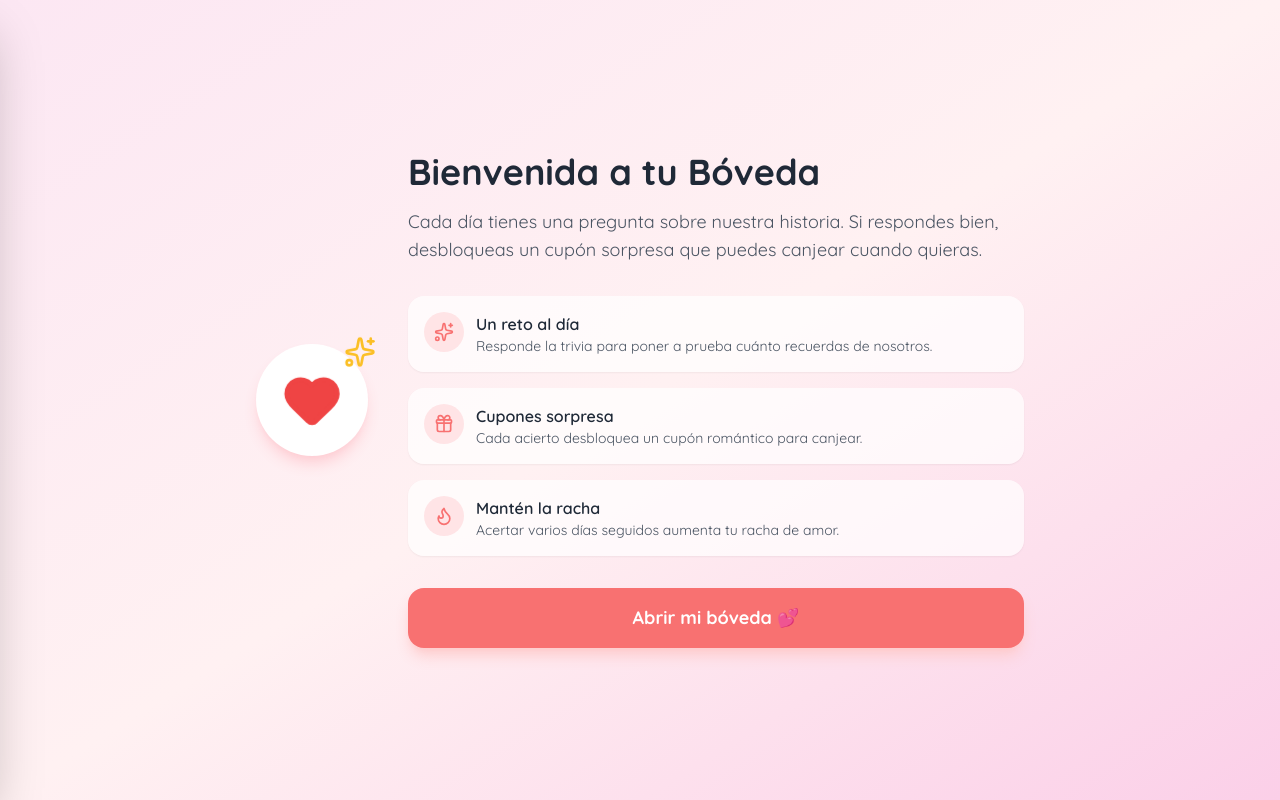
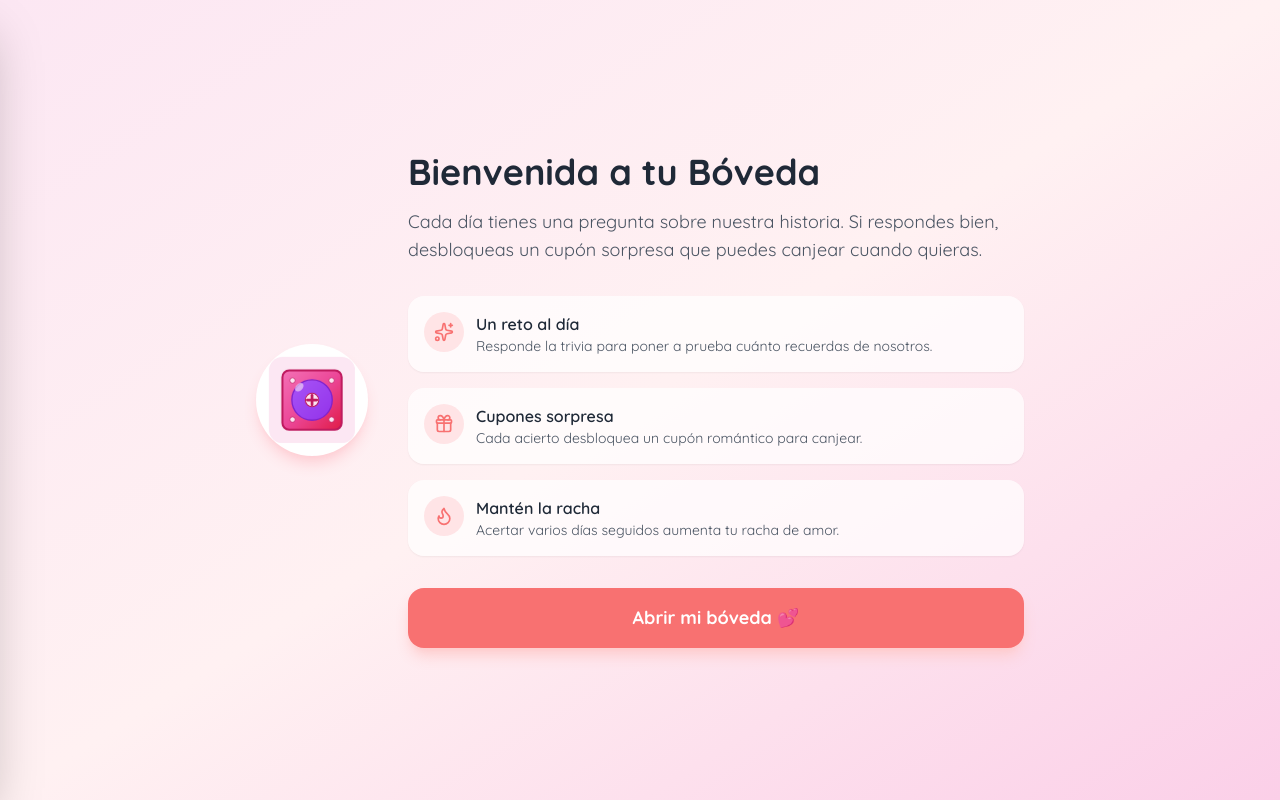
Before and after one commit to Rax0dev/trivia-cuponera, a React (Vite) app: page / in a window 1280 px wide. Built offline with nearby package versions, Linux system fonts and the light colour scheme.

Commit message:
Cambiar icono de bienvenida de corazón con estrellas a bóveda

```diff
--- a/src/App.jsx
+++ b/src/App.jsx
@@ -1266,20 +1266,47 @@ function RomanticConfetti({ show }) {
   return <ConfettiBurst />
 }
 
+function VaultIcon({ className = "h-12 w-12 sm:h-14 sm:w-14" }) {
+  return (
+    <svg
+      xmlns="http://www.w3.org/2000/svg"
+      viewBox="0 0 512 512"
+      className={className}
+      aria-hidden="true"
+    >
+      <defs>
+        <linearGradient id="vaultGradient" x1="0%" y1="0%" x2="100%" y2="100%">
+          <stop offset="0%" style={{ stopColor: '#f472b6', stopOpacity: 1 }} />
+          <stop offset="50%" style={{ stopColor: '#ec4899', stopOpacity: 1 }} />
+          <stop offset="100%" style={{ stopColor: '#e11d48', stopOpacity: 1 }} />
+        </linearGradient>
+        <linearGradient id="doorGradient" x1="0%" y1="0%" x2="100%" y2="100%">
+          <stop offset="0%" style={{ stopColor: '#a855f7', stopOpacity: 1 }} />
+          <stop offset="100%" style={{ stopColor: '#9333ea', stopOpacity: 1 }} />
+        </linearGradient>
+      </defs>
+      <rect x="0" y="0" width="512" height="512" rx="80" fill="#fce7f3" />
+      <rect x="80" y="80" width="352" height="352" rx="40" fill="url(#vaultGradient)" stroke="#be185d" strokeWidth="12" />
+      <circle cx="256" cy="256" r="120" fill="url(#doorGradient)" stroke="#7e22ce" strokeWidth="8" />
+      <circle cx="256" cy="256" r="40" fill="#fce7f3" stroke="#be185d" strokeWidth="6" />
+      <rect x="248" y="220" width="16" height="72" rx="8" fill="#be185d" />
+      <rect x="220" y="248" width="72" height="16" rx="8" fill="#be185d" />
+      <circle cx="140" cy="140" r="16" fill="#fce7f3" stroke="#be185d" strokeWidth="4" />
+      <circle cx="372" cy="140" r="16" fill="#fce7f3" stroke="#be185d" strokeWidth="4" />
+      <circle cx="140" cy="372" r="16" fill="#fce7f3" stroke="#be185d" strokeWidth="4" />
+      <circle cx="372" cy="372" r="16" fill="#fce7f3" stroke="#be185d" strokeWidth="4" />
+      <ellipse cx="180" cy="180" rx="30" ry="20" fill="#fce7f3" opacity="0.6" transform="rotate(-45 180 180)" />
+    </svg>
+  )
+}
+
 function WelcomeScreen({ onStart }) {
   return (
     <div className="fixed inset-0 z-50 flex items-center justify-center overflow-y-auto bg-gradient-to-br from-pink-100 via-rose-50 to-pink-200 p-4 text-center sm:p-6">
       <div className="welcome-landscape animate-fade-in-up w-full max-w-xs py-6 sm:max-w-sm sm:py-8 md:max-w-md md:py-10 lg:flex lg:max-w-3xl lg:items-center lg:gap-10 lg:text-left">
         <div className="mb-6 flex justify-center lg:mb-0 lg:shrink-0">
           <div className="relative flex h-24 w-24 items-center justify-center rounded-full bg-white shadow-lg shadow-rose-200 sm:h-28 sm:w-28">
-            <Heart
-              className="h-12 w-12 fill-red-500 text-red-500 animate-pulse-soft sm:h-14 sm:w-14"
-              aria-hidden="true"
-            />
-            <Sparkles
-              className="absolute -right-1 -top-1 h-7 w-7 text-amber-400 animate-sparkle sm:-right-2 sm:-top-2 sm:h-8 sm:w-8"
-              aria-hidden="true"
-            />
+            <VaultIcon className="h-16 w-16 animate-pulse-soft sm:h-20 sm:w-20" />
           </div>
         </div>
 
```
